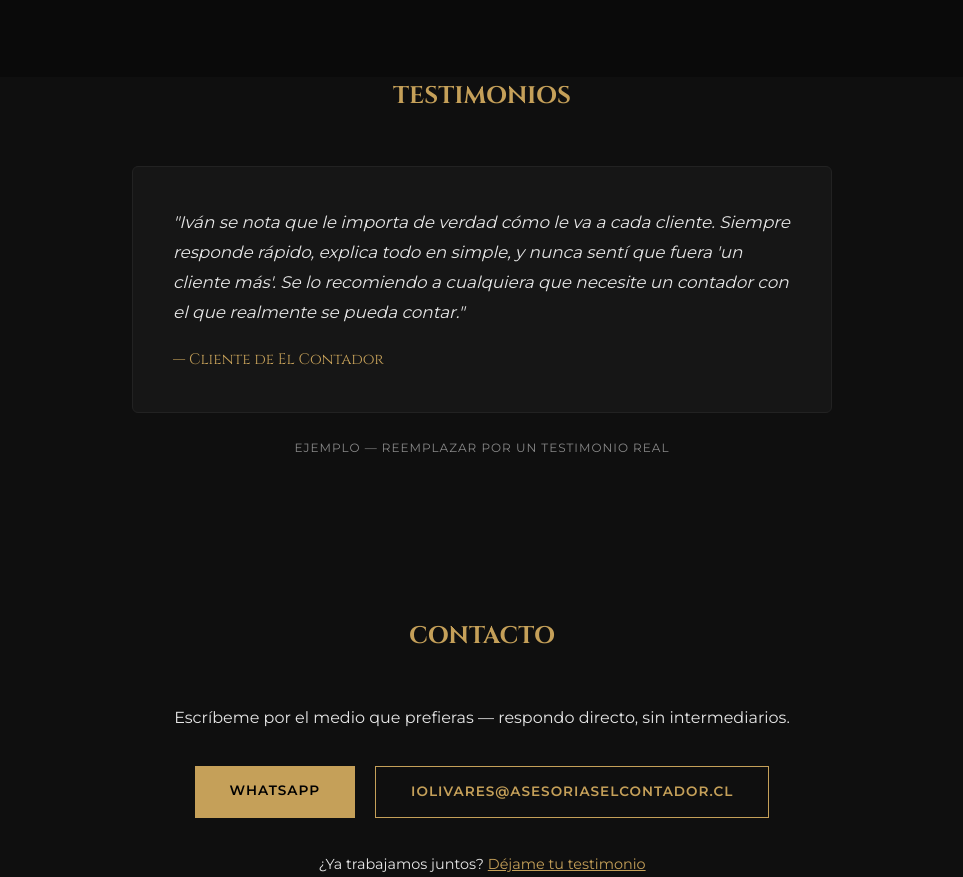
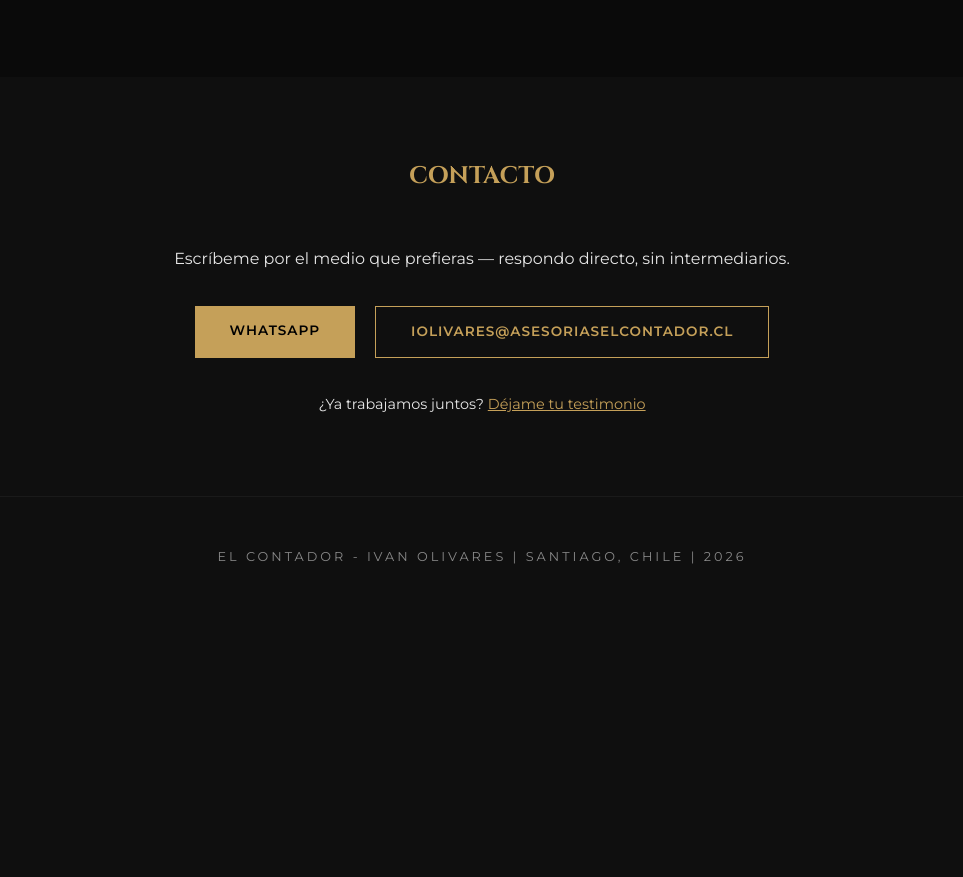
Before and after one commit to iolivares-debug/Pagina-Web, a plain HTML site: page index.html in a window 1280 px wide. Shown: the part 1800-2677 px from the top of the page, without its empty margins (158-1121 px from the left). After the commit the page ends 2417 px from the top, so only its background shows below. Drawn offline with Linux system fonts and the light colour scheme.

Commit message:
Quita el testimonio de ejemplo (era solo para vista previa)
Se deja el CSS de la sección listo para cuando llegue el primer
testimonio real del cliente.

Co-Authored-By: Claude Sonnet 5 <noreply@anthropic.com>

```diff
--- a/index.html
+++ b/index.html
@@ -330,20 +330,6 @@
         </div>
     </section>
 
-    <section class="testimonios-section">
-        <h2 class="section-heading">TESTIMONIOS</h2>
-        <div class="testimonio-card">
-            <p class="testimonio-quote">
-                "Iván se nota que le importa de verdad cómo le va a cada cliente. Siempre
-                responde rápido, explica todo en simple, y nunca sentí que fuera 'un cliente
-                más'. Se lo recomiendo a cualquiera que necesite un contador con el que
-                realmente se pueda contar."
-            </p>
-            <p class="testimonio-autor">— Cliente de El Contador</p>
-        </div>
-        <span class="testimonio-ejemplo">Ejemplo — reemplazar por un testimonio real</span>
-    </section>
-
     <section class="contact-section">
         <div class="container">
             <h2 class="section-heading">CONTACTO</h2>
```
